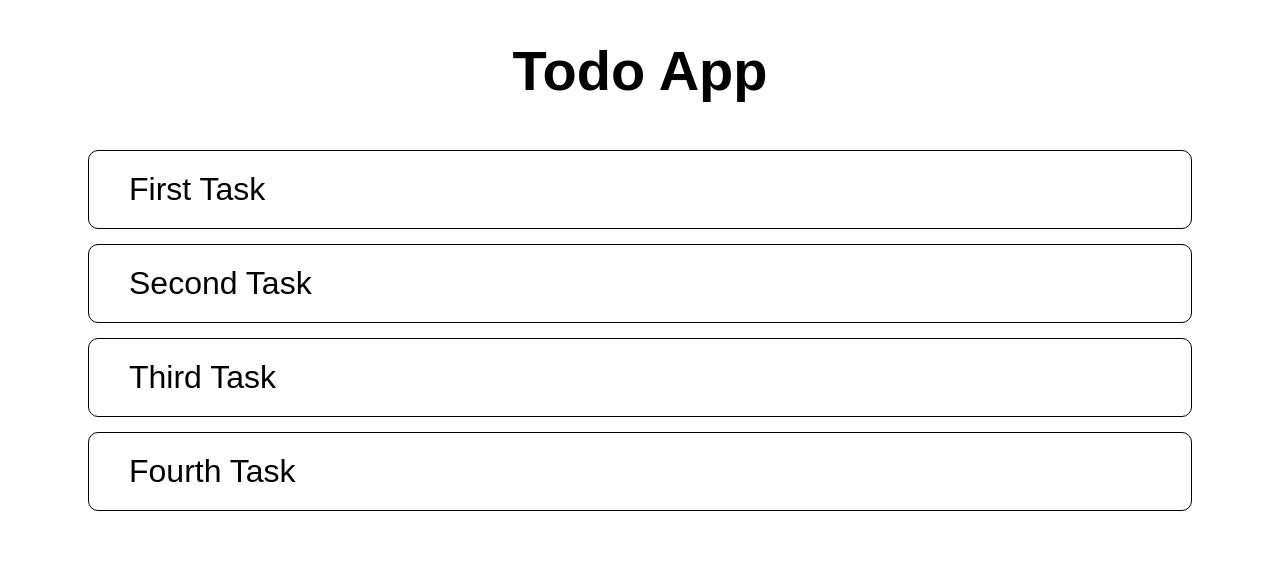
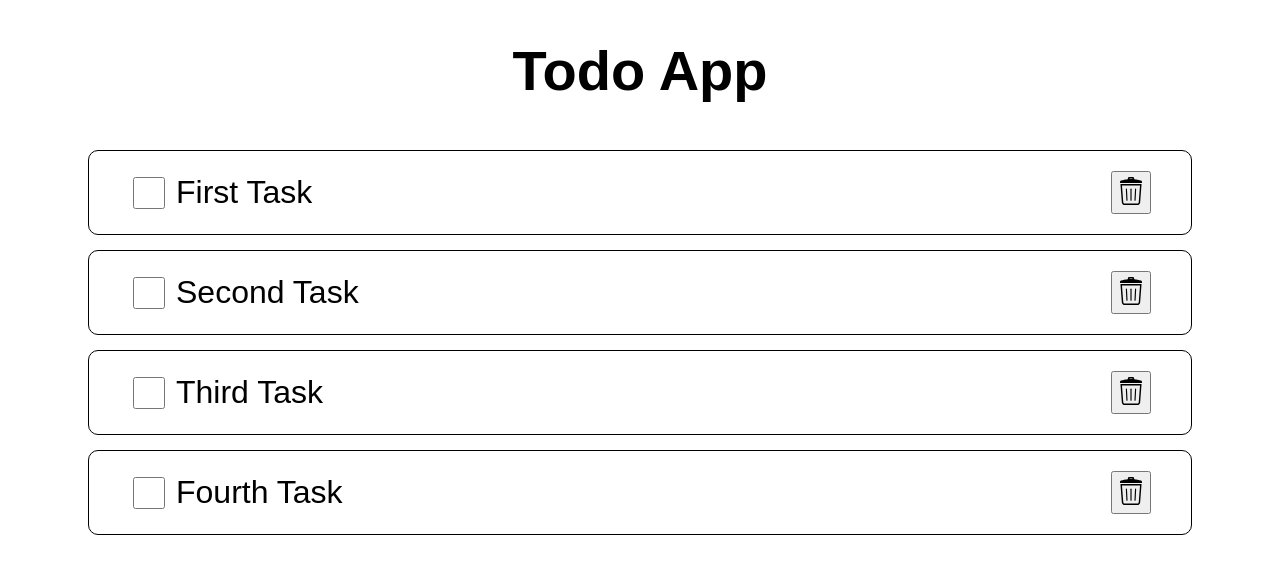
Before and after one commit to Nielam-Dass/Todo-App-Collection, a React (Vite) app in the folder todo_apps/002-mern-app/frontend/: page / in a window 1280 px wide. Shown: the top 574 px of the page. Built offline with nearby package versions, Linux system fonts and the light colour scheme.

Commit message:
Added checkbox and delete button to TaskCard component

```diff
--- a/todo_apps/002-mern-app/frontend/src/pages/home/TaskCard.jsx
+++ b/todo_apps/002-mern-app/frontend/src/pages/home/TaskCard.jsx
@@ -1,4 +1,5 @@
 import { useNavigate } from "react-router-dom";
+import trashCanIcon from "../../assets/trash_can.svg";
 
 
 function TaskCard(props) {
@@ -9,10 +10,14 @@ function TaskCard(props) {
   }
 
   return (
-    <div style={{border: "1px solid black", borderRadius: "10px", padding: "20px 40px", fontSize: "2rem"}}
+    <div style={{border: "1px solid black", borderRadius: "10px", padding: "20px 40px", fontSize: "2rem", display: "flex", alignItems: "center", gap: "8px"}}
       onClick={()=>handleTaskClick(props.task._id)}
     >
-      {props.task.taskName}
+      <input type="checkbox" onClick={(e)=>e.stopPropagation()} style={{width: "2rem", height: "2rem"}}/>
+      <span style={{flexGrow: 1}}>{props.task.taskName}</span>
+      <button style={{padding: "4px"}} onClick={(e)=>e.stopPropagation()}>
+        <img src={trashCanIcon} width={"28px"} height={"28px"}/>
+      </button>
     </div>
   );
 }
```
Also changed, not shown: todo_apps/002-mern-app/frontend/src/assets/trash_can.svg (added).
